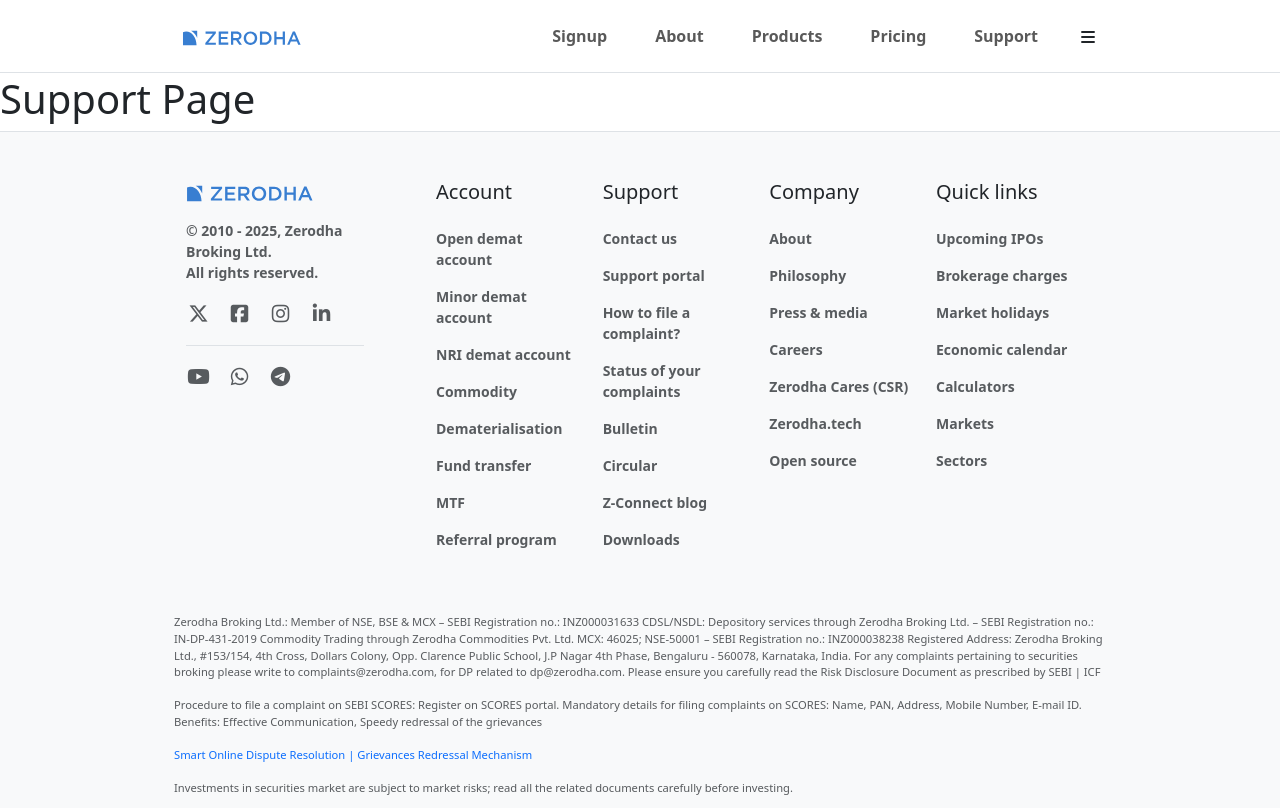
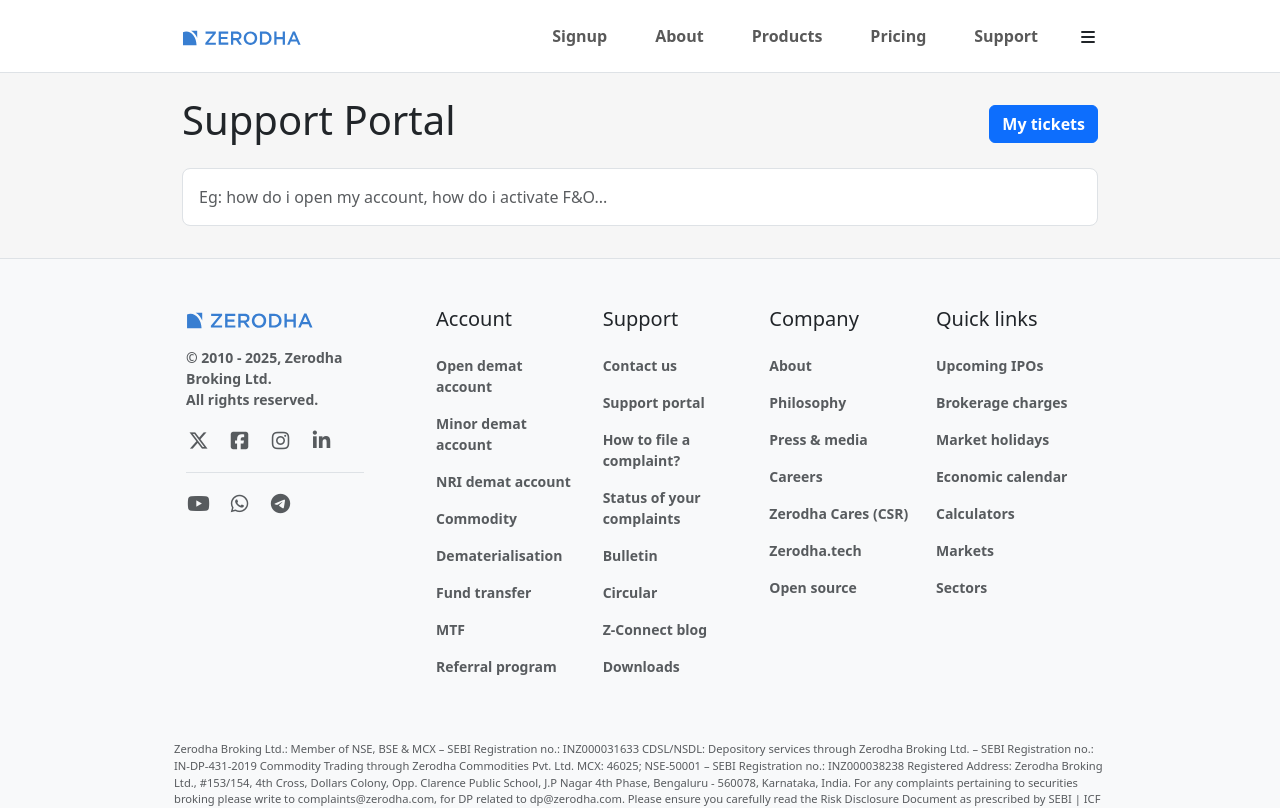
Before and after one commit to Priyansheechouhan/UpStocksy, a React (Vite) app in the folder Frontend/: page /support in a window 1280 px wide. Shown: the top 808 px of the page. Built offline with nearby package versions, Linux system fonts and the light colour scheme.

Commit message:
worked on hero in support component

```diff
--- a/Frontend/src/index.css
+++ b/Frontend/src/index.css
@@ -68,5 +68,11 @@
 } */
 
 :root {
-  margin-top: 75px;
+  margin-top: 4.5rem;
 }
+
+@media (max-width: 992px) {
+  :root {
+    margin-top: 3.5rem;
+  }
+}
--- a/Frontend/src/landing_pages/Support/CreateTicket.jsx
+++ b/Frontend/src/landing_pages/Support/CreateTicket.jsx
@@ -0,0 +1,7 @@
+function CreateTicket() {
+    return (
+        <div></div>
+    );
+}
+
+export default CreateTicket;
--- a/Frontend/src/landing_pages/Support/Hero.jsx
+++ b/Frontend/src/landing_pages/Support/Hero.jsx
@@ -0,0 +1,25 @@
+import React from "react";
+function Hero() {
+  return (
+    <div className="" style={{ backgroundColor: "#f6f6f6" }}>
+      <div className="container px-5">
+        <div className="mx-5 px-3 py-4">
+          <div className="d-flex justify-content-between align-items-center mb-3">
+            <h1 className="d-inline">Support Portal</h1>
+            <button className="btn btn-primary fw-semibold ">My tickets</button>
+          </div>
+          <input
+            className="form-control form-control-lg fs-6 p-3 mb-2"
+            type="text"
+            placeholder="Eg: how do i open my account, how do i activate F&O..."
+            aria-label=".form-control-lg example"
+          />
+        </div>
+      </div>
+    </div>
+
+    //<i class="fa-solid fa-magnifying-glass"></i>Eg: how do i open my account, how do i activate F&O...
+  );
+}
+
+export default Hero;
--- a/Frontend/src/landing_pages/Support/SupportPage.jsx
+++ b/Frontend/src/landing_pages/Support/SupportPage.jsx
@@ -1,9 +1,12 @@
 import React from 'react';
+import Hero from './Hero.jsx';
+import CreateTicket from './CreateTicket.jsx';
 
 function SupportPage() {
     return (
         <>
-            <h1>Support Page</h1>
+            <Hero />
+            <CreateTicket />
         </>
     );
 }
```
